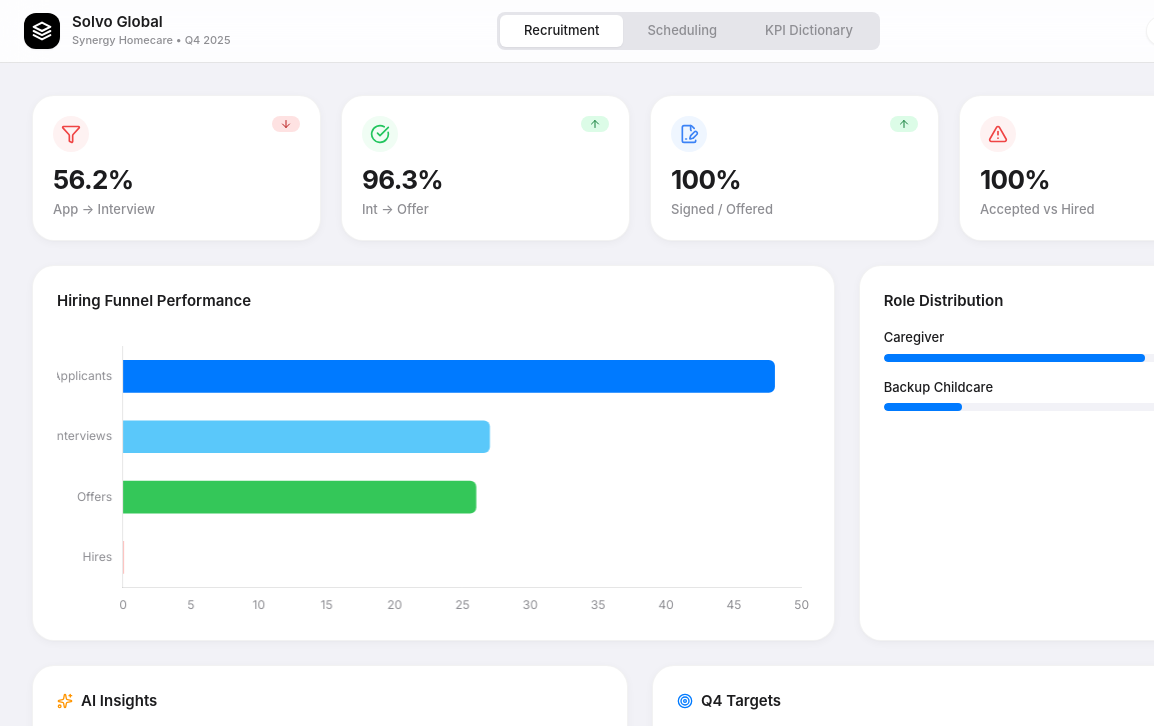
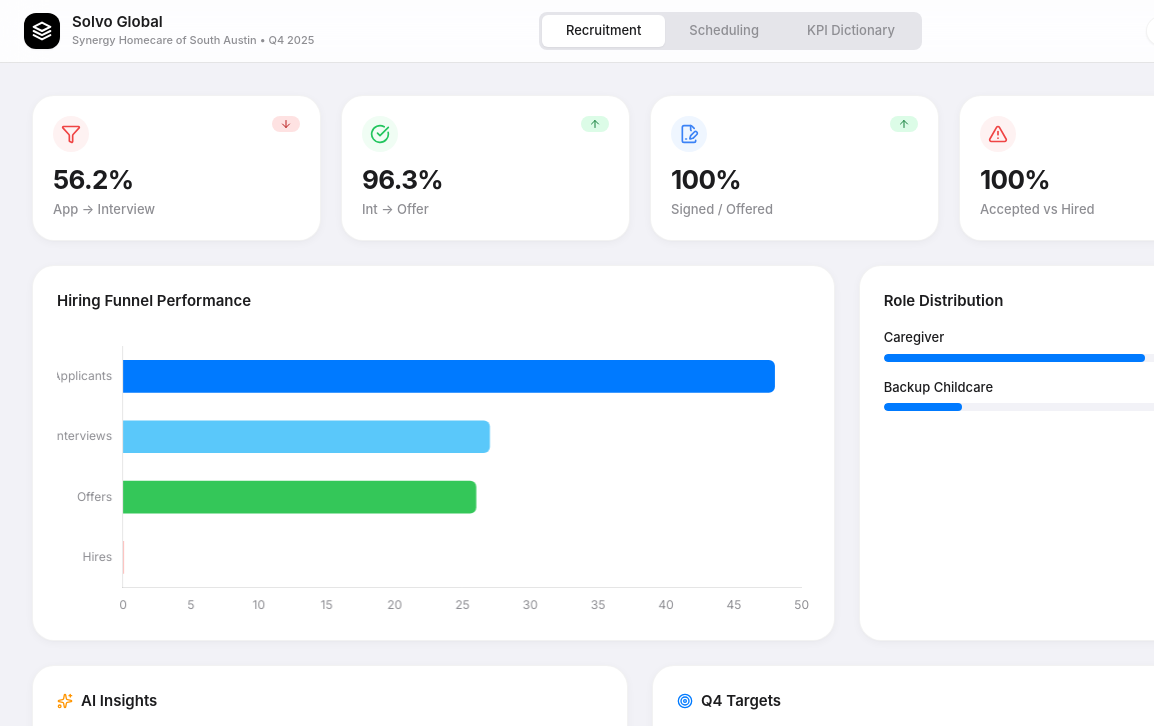
Before and after one commit to jsebastianbelalcazar/SouthAustinTX, a plain HTML site: page index.html in a window 1280 px wide. Shown: the top 726 px of the page, 0-1154 px from the left. Drawn offline with nearby package versions, Linux system fonts and the light colour scheme.

Commit message:
Update index.html

```diff
--- a/index.html
+++ b/index.html
@@ -3,7 +3,7 @@
 <head>
     <meta charset="UTF-8">
     <meta name="viewport" content="width=device-width, initial-scale=1.0">
-    <title>Solvo Global | Synergy OS</title>
+    <title>SolvoGlobal | Synergy of South Austin Operations Dashboard</title>
 
     <link rel="preconnect" href="https://fonts.googleapis.com">
     <link rel="preconnect" href="https://fonts.gstatic.com" crossorigin>
@@ -95,7 +95,7 @@
             </div>
             <div>
                 <h1 class="font-semibold text-[15px] leading-tight text-ios-text">Solvo Global</h1>
-                <p class="text-[11px] font-medium text-ios-subtext">Synergy Homecare • Q4 2025</p>
+                <p class="text-[11px] font-medium text-ios-subtext">Synergy Homecare of South Austin • Q4 2025</p>
             </div>
         </div>
 
```
